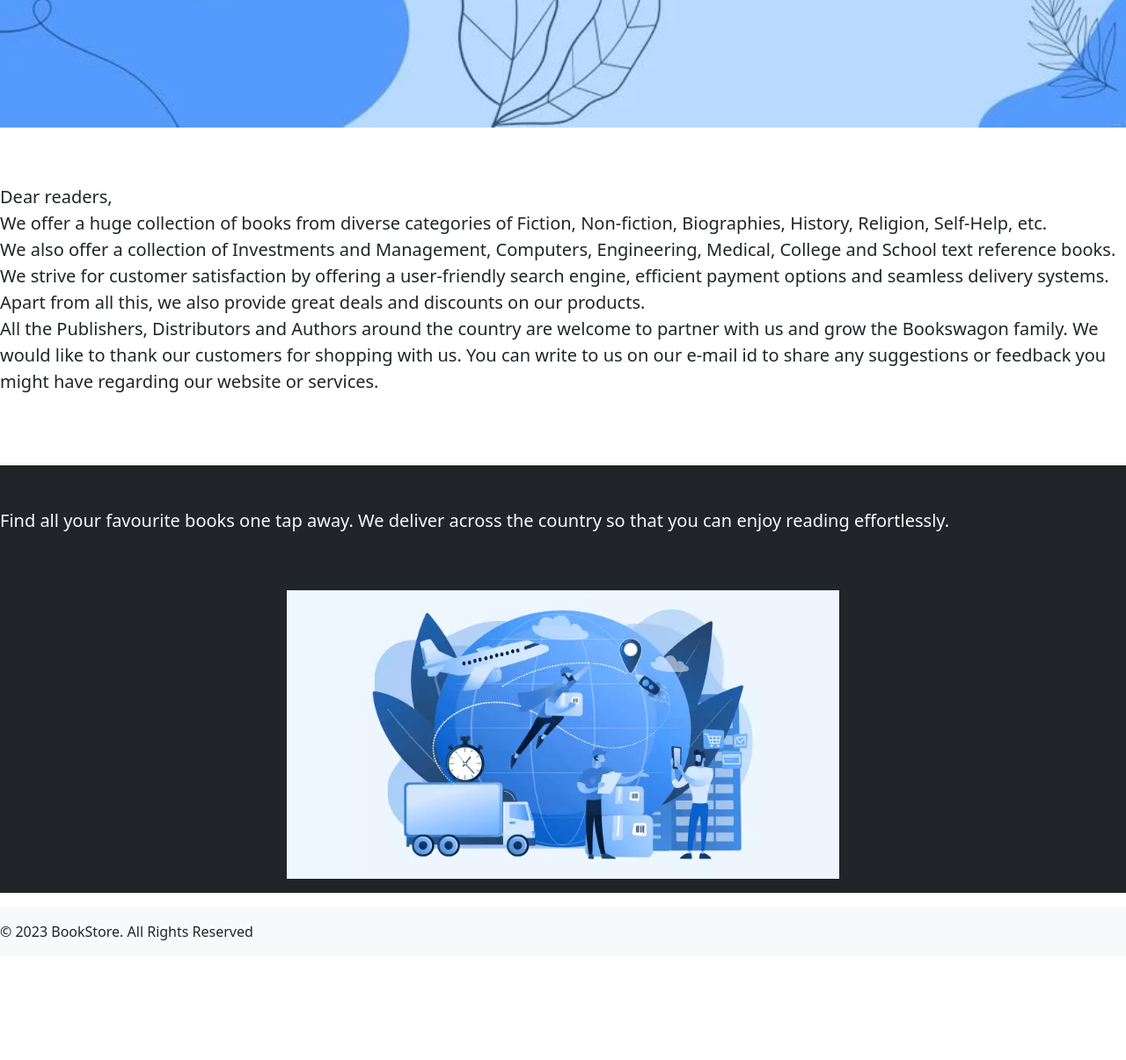
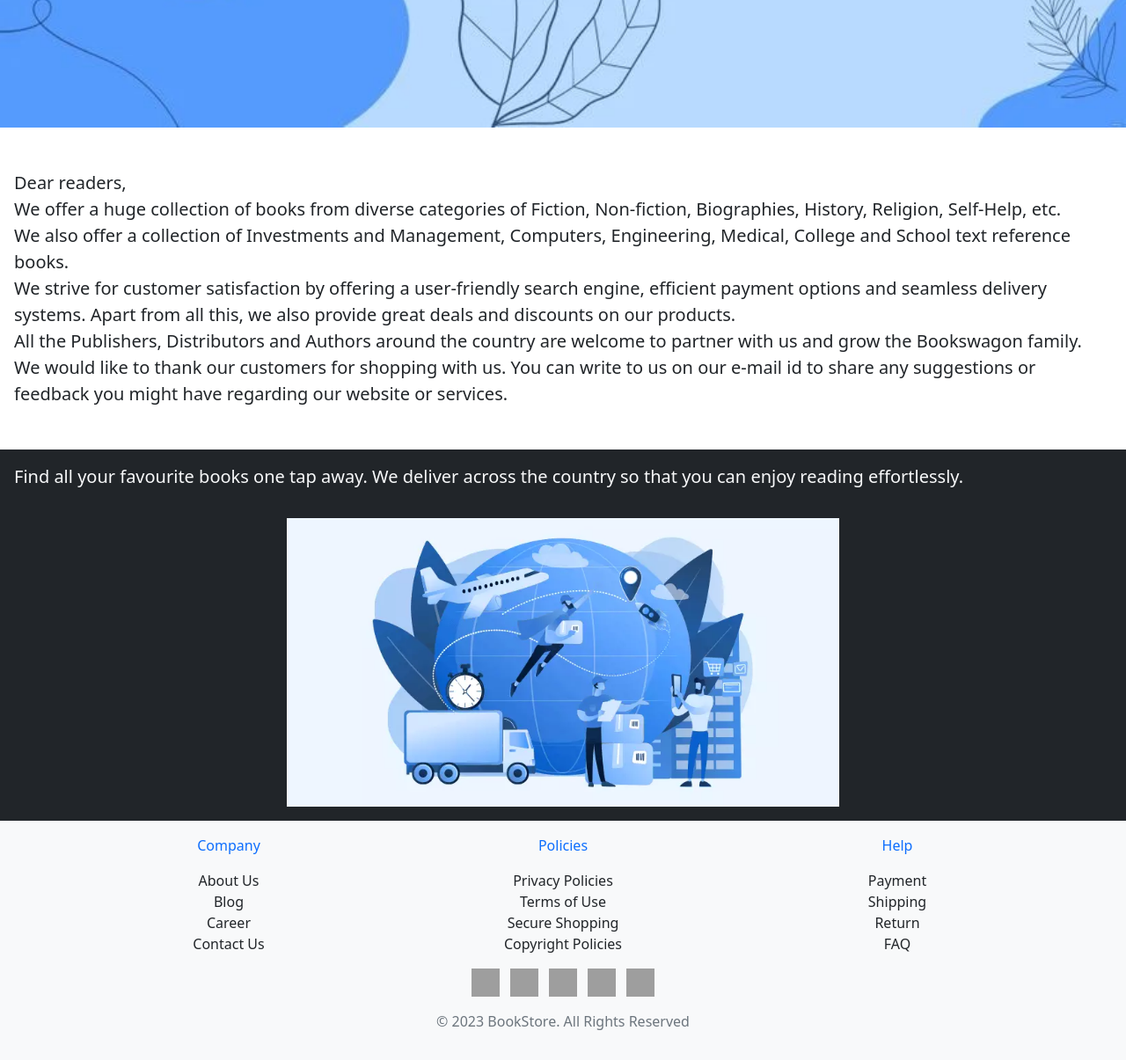
Before and after one commit to swatinath/BookStore, a Django app: page /about in a window 1280 px wide. Shown: the part 643-1848 px from the top of the page at 88% size. Before the commit the page ends 1712 px from the top, so only its background shows below. Run offline with Django 4.2, Linux system fonts and the light colour scheme; some libraries are stand-ins or nearby versions; grey boxes are pictures that could not be loaded.

Commit message:
home page and footer design updated

```diff
--- a/templates/base.html
+++ b/templates/base.html
@@ -62,8 +62,38 @@
     {% endblock content %}
 
     <footer class="bg-light py-3">
-        &copy; 2023 BookStore. All Rights Reserved
+      <div class="container">
+        <div class="row">
+          <div class="col-md-4 text-center"><p class="text-primary">Company</p>
+            <p>About Us <br> Blog <br> Career <br> Contact Us</p>
+          </div>
+          <div class="col-md-4 text-center"><p class="text-primary">Policies</p>
+            <p>Privacy Policies <br>Terms of Use <br>Secure Shopping <br>Copyright Policies</p>
+          </div>
+          <div class="col-md-4 text-center"><p class="text-primary">Help</p>
+          <p>Payment <br>Shipping <br>Return <br> FAQ</p>
+          </div>
+        </div>
+      </div>
 
+      <ul class="list-unstyled list-inline text-center">
+        <li class="list-inline-item">
+          <img src="https://d2g9wbak88g7ch.cloudfront.net/staticimages/facebook.png" alt="Facebook" width="32px" height="32px">
+        </li>
+        <li class="list-inline-item">
+          <img src="https://d2g9wbak88g7ch.cloudfront.net/staticimages/linkedin.png" alt="Linkedin" width="32px" height="32px">
+        </li>
+        <li class="list-inline-item">
+          <img src="https://d2g9wbak88g7ch.cloudfront.net/staticimages/youtube.png" alt="Youtube" width="32px" height="32px">
+        </li>
+        <li class="list-inline-item">
+          <img src="https://d2g9wbak88g7ch.cloudfront.net/staticimages/pinterest.png" alt="Pinterest" width="32px" height="32px">
+        </li>
+        <li class="list-inline-item">
+          <img src="https://d2g9wbak88g7ch.cloudfront.net/staticimages/instagram.png" alt="Instagram" width="32px" height="32px">
+        </li>
+      </ul>
+      <p class="text-center text-secondary"> &copy; 2023 BookStore. All Rights Reserved</p>
     </footer>
     <script src="{% static 'bootstrap/bootstrap.bundle.min.js' %}"></script>
     {% block extrajs %}{% endblock extrajs %}
--- a/templates/pages/about.html
+++ b/templates/pages/about.html
@@ -6,13 +6,13 @@
 
 {% block content %}
 <div>
-    <div class="row">
-        <img src="static/image/blue-aesthetic-background.jpg" alt="" class="img-fluid">
+    <div class="row-md-auto">
+        <img src="static/image/blue-aesthetic-background.jpg" alt="" class="w-100">
     </div>
 </div>
 <div>
-    <div class="row my-5 py-3">
-            <p class="lead">Dear readers, <br>
+    <div class="row-md-start my-5">
+            <p class="text-md-start lead px-3">Dear readers, <br>
                 We offer a huge collection of books from diverse categories of Fiction, Non-fiction, Biographies, History, Religion, Self-Help, etc. <br>We also offer a collection of Investments and Management, Computers, Engineering, Medical, College and School text reference books. <br>
 
                 We strive for customer satisfaction by offering a user-friendly search engine, efficient payment options and seamless delivery systems. Apart from all this, we also provide great deals and discounts on our products. <br>
@@ -21,9 +21,9 @@
 
     </div>
 </div>
-<div class="bg-dark text-light my-3">
+<div class="bg-dark text-light mt-3">
     <div class="row">
-            <p class="lead my-5 fw-normal">Find all your favourite books one tap away. We deliver across the country so that you can enjoy reading effortlessly.</p>
+            <p class="text-md-start lead fw-normal m-3">Find all your favourite books one tap away. We deliver across the country so that you can enjoy reading effortlessly.</p>
             <img src="static/image/shipping.jpg" alt="" class="img-fluid w-50 ms-auto me-auto my-3">
     </div>
 </div>
```
Also changed, not shown: templates/pages/index.html (+19 -1 lines).
